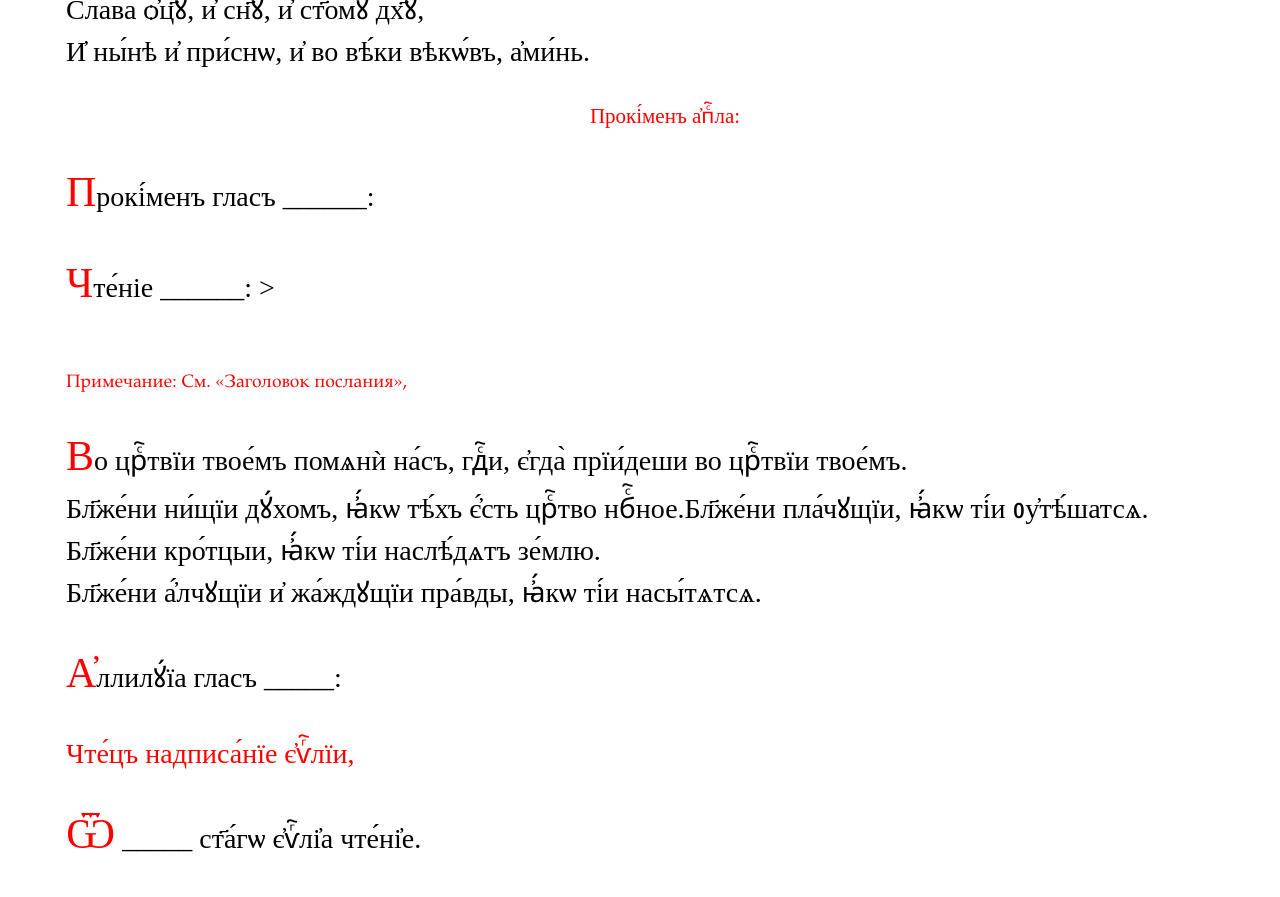
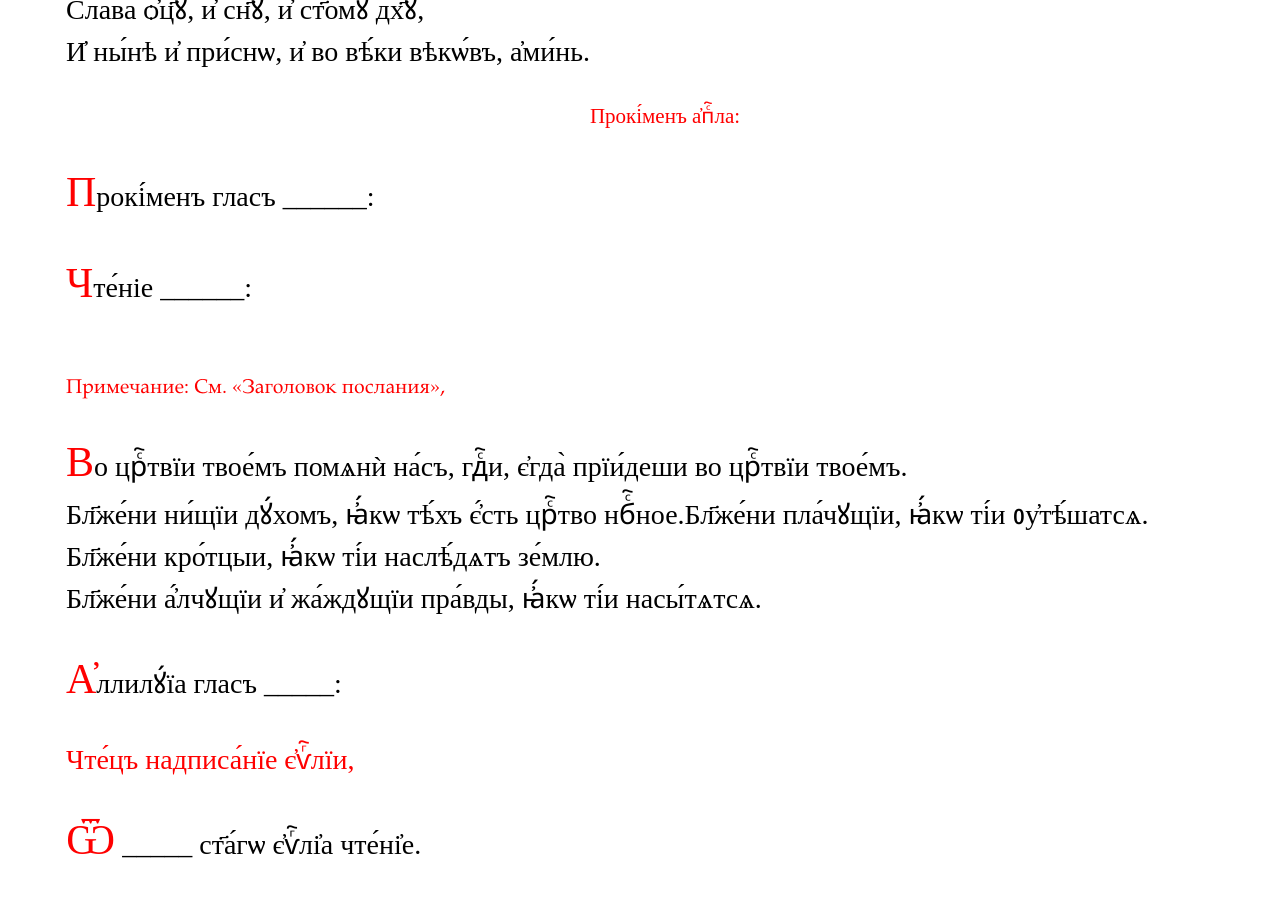
Before and after one commit to markjville/markjville.github.io, a Jekyll site: the page ReadersServ-Slav.html, which Jekyll copies as it is, in a window 1280 px wide and 900 px high, scrolled down 3872 px. Shown: the top 897 px of the window. Built offline with Jekyll 4.4.1, drawn with Linux system fonts in a browser that asks for light colours; some web fonts are replaced; comment, search, counter and statistics services are not loaded.

Commit message:
Update ReadersServ-Slav.html

```diff
--- a/ReadersServ-Slav.html
+++ b/ReadersServ-Slav.html
@@ -63,7 +63,7 @@ p::first-letter {
 <div style="text-align:center;color:red;font-size:75%">Прокі́менъ а҆пⷭ҇ла:</div>
 
 <p>Прокі́менъ гласъ ______:</p>
-<p>Чте́ніе ______: ><h5 style="color:red"><br>Примечание: См. «Заголовок послания»,</h5>
+<p>Чте́ніе ______:</p><h4 style="color:red"><br>Примечание: См. «Заголовок послания»,</h4>
 <p>	Во црⷭ҇твїи твое́мъ помѧнѝ на́съ, гдⷭ҇и, є҆гда̀ прїи́деши во црⷭ҇твїи твое́мъ.<br/>
 Бл҃же́ни ни́щїи дꙋ́хомъ, ꙗ҆́кѡ тѣ́хъ є҆́сть црⷭ҇тво нбⷭ҇ное.Бл҃же́ни пла́чꙋщїи, ꙗ҆́кѡ ті́и ᲂу҆тѣ́шатсѧ.<br/>
 Бл҃же́ни кро́тцыи, ꙗ҆́кѡ ті́и наслѣ́дѧтъ зе́млю.<br/>
```
